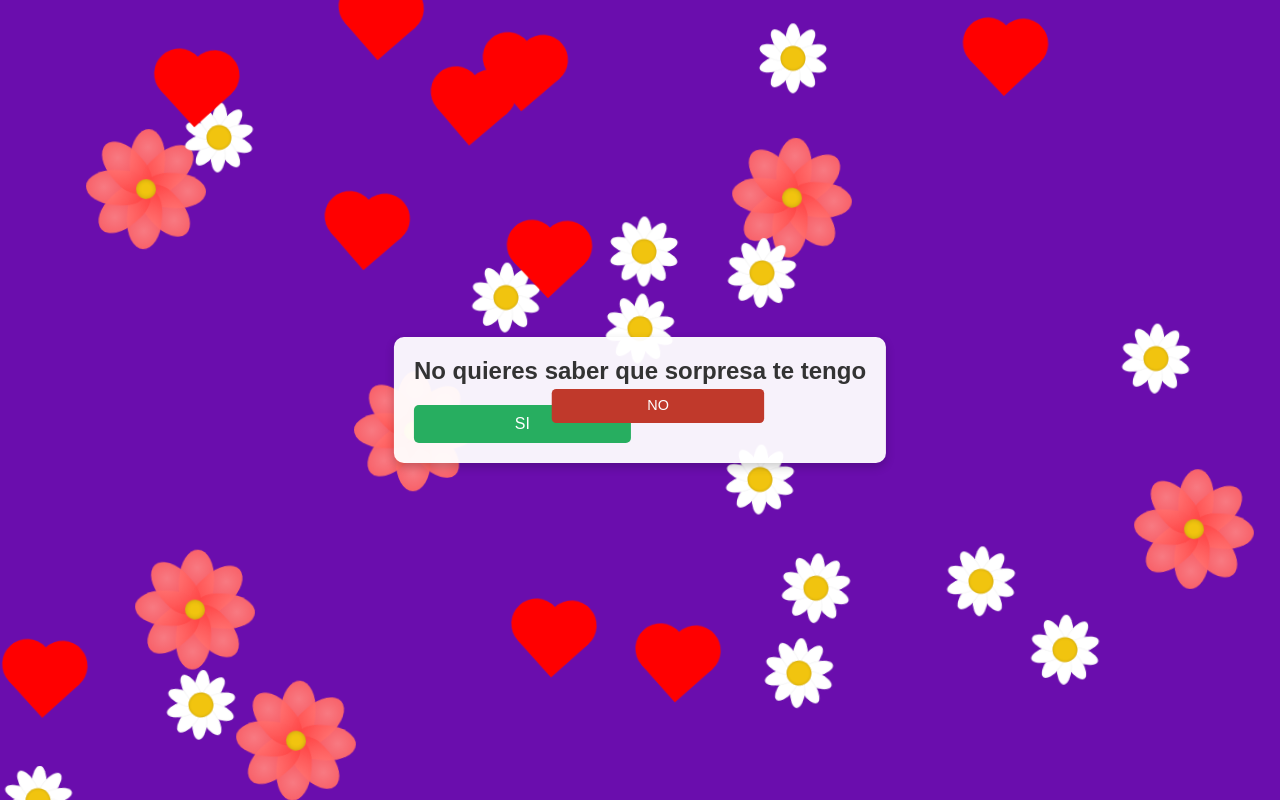
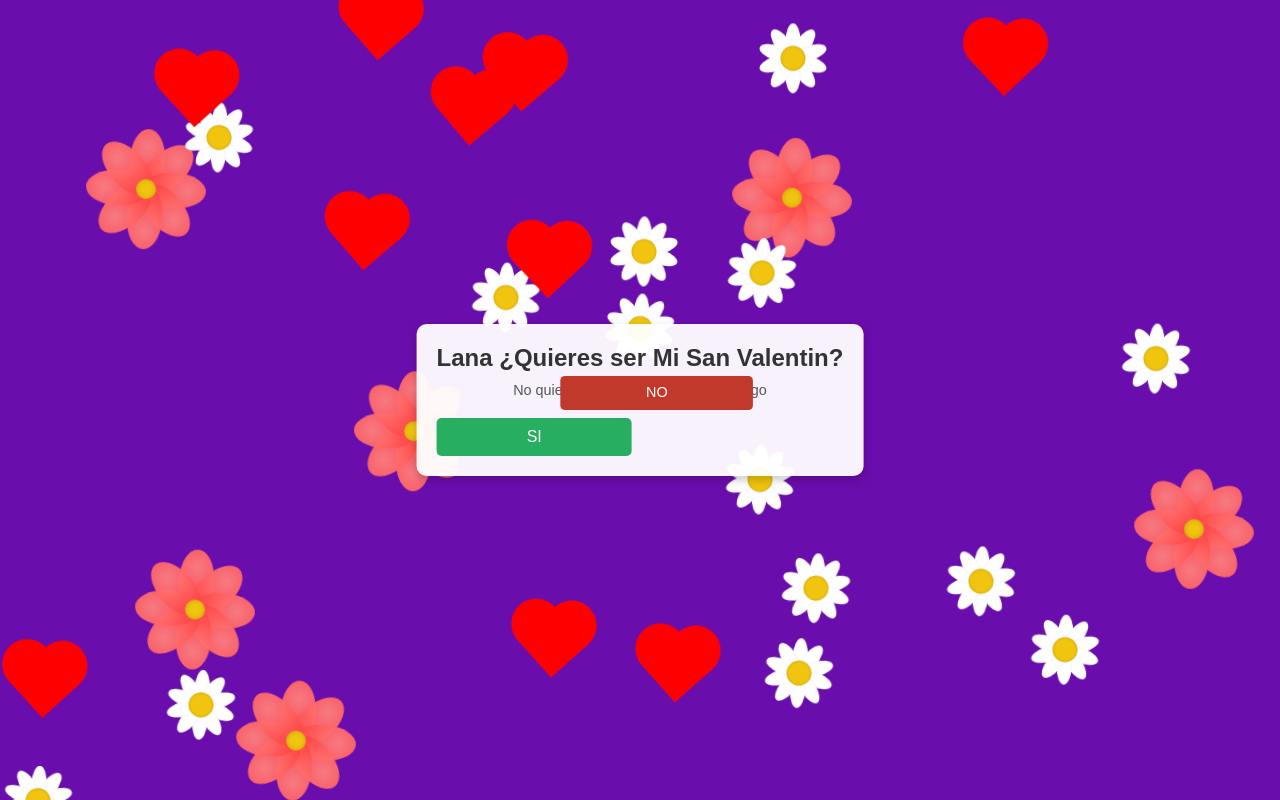
Before and after one commit to DanielChambueta/SanValentin2025, a plain HTML site: page index.html in a window 1280 px wide. Both pictures are taken after a click on the button "NO". Drawn offline with Linux system fonts and the light colour scheme.

Commit message:
Se agrega el titulo fijo, y los comentarios aparte

```diff
--- a/index.html
+++ b/index.html
@@ -15,6 +15,8 @@
   <!-- Contenedor del mensaje central -->
   <div id="message-container">
     <h1>Lana ¿Quieres ser Mi San Valentin?</h1>
+    <!-- Este párrafo mostrará las frases que cambian al hacer clic en "NO" -->
+    <p id="subtext"></p>
     <div class="buttons">
       <button id="yes">SI</button>
       <button id="no">NO</button>
--- a/script.js
+++ b/script.js
@@ -1,8 +1,9 @@
 document.addEventListener('DOMContentLoaded', () => {
   const background = document.getElementById('background');
   const totalElements = 30; // Número total de elementos (flores y corazones)
-  const messageContainer = document.getElementById('message-container'); // Asegurarse de declarar esta variable
+  const messageContainer = document.getElementById('message-container');
   const messageHeader = document.querySelector('#message-container h1');
+  const subText = document.getElementById('subtext'); // Referencia al nuevo elemento de subtexto
   const yesButton = document.getElementById('yes');
   const noButton = document.getElementById('no');
 
@@ -24,7 +25,7 @@ document.addEventListener('DOMContentLoaded', () => {
     "😢",
     "Puedo estar aquí todo el día",
     "NONONONONONONONON",
-    "Dale al sí y te llevaras una sorpresa amor",
+    "Dale al sí y te llevarás una sorpresa amor",
     "💔",
     "Di que siiiiii",
     "Nop, intenta de nuevo",
@@ -33,13 +34,13 @@ document.addEventListener('DOMContentLoaded', () => {
     "Aceptaaaaa",
     "Sigo esperando",
     "😑",
-    "Acepta, y ven a mi jajajajja",
+    "Acepta, y ven a mí jajajajja",
     "No, en serio, di sí",
     "Confía en mí, acepta",
     "No lo pienses más",
-    "Flores para que digas que si 🌹",
+    "Flores para que digas que sí 🌹",
     "No quieres saber que sorpresa te tengo",
-    "😏 SI?",
+    "😏 SI?"
   ];
 
   // Función auxiliar para obtener un número aleatorio entre min y max
@@ -132,13 +133,16 @@ document.addEventListener('DOMContentLoaded', () => {
     alert('¡Qué alegría! Preparémonos para un San Valentín inolvidable.');
   });
 
-  // Evento para el botón NO: cambia el texto, mueve el botón dentro del mensaje y lo hace más pequeño
+  // Evento para el botón NO:
+  // - Muestra una frase en el subtexto (debajo del mensaje principal).
+  // - Reposiciona el botón dentro del contenedor.
+  // - Reduce el tamaño del botón en cada clic.
   noButton.addEventListener('click', (e) => {
     e.preventDefault();
 
-    // Seleccionar una frase aleatoria
+    // Seleccionar una frase aleatoria y actualizar el subtexto (no el h1)
     const randomPhrase = noPhrases[Math.floor(Math.random() * noPhrases.length)];
-    messageHeader.textContent = randomPhrase;
+    subText.textContent = randomPhrase;
 
     // Obtener las dimensiones y posición del contenedor del mensaje
     const containerRect = messageContainer.getBoundingClientRect();
--- a/style.css
+++ b/style.css
@@ -54,6 +54,13 @@ html, body {
   color: #333;
 }
 
+/* Nuevo estilo para el subtexto, más pequeño y debajo del mensaje principal */
+#subtext {
+  font-size: 0.9rem;
+  color: #555;
+  margin-top: 10px;
+}
+
 /* Contenedor de botones en fila */
 #message-container .buttons {
   margin-top: 20px;
@@ -80,7 +87,7 @@ html, body {
 #message-container button#no {
   background: #c0392b;
   color: #fff;
-  /* Inicialmente se posiciona como relativo; al hacer click se cambiará a fixed */
+  /* Inicialmente, se posiciona de forma estática; luego se cambiará a absolute en JS */
   position: relative;
 }
 
```
